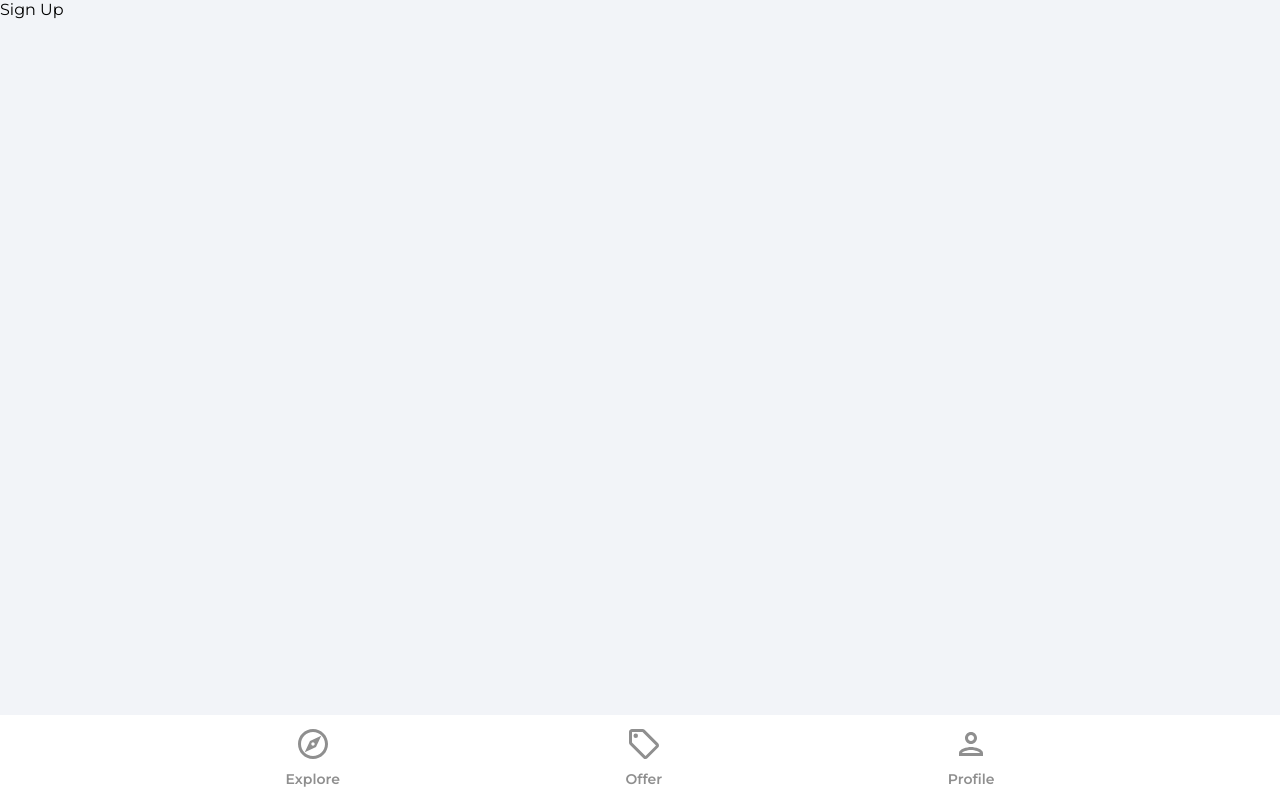
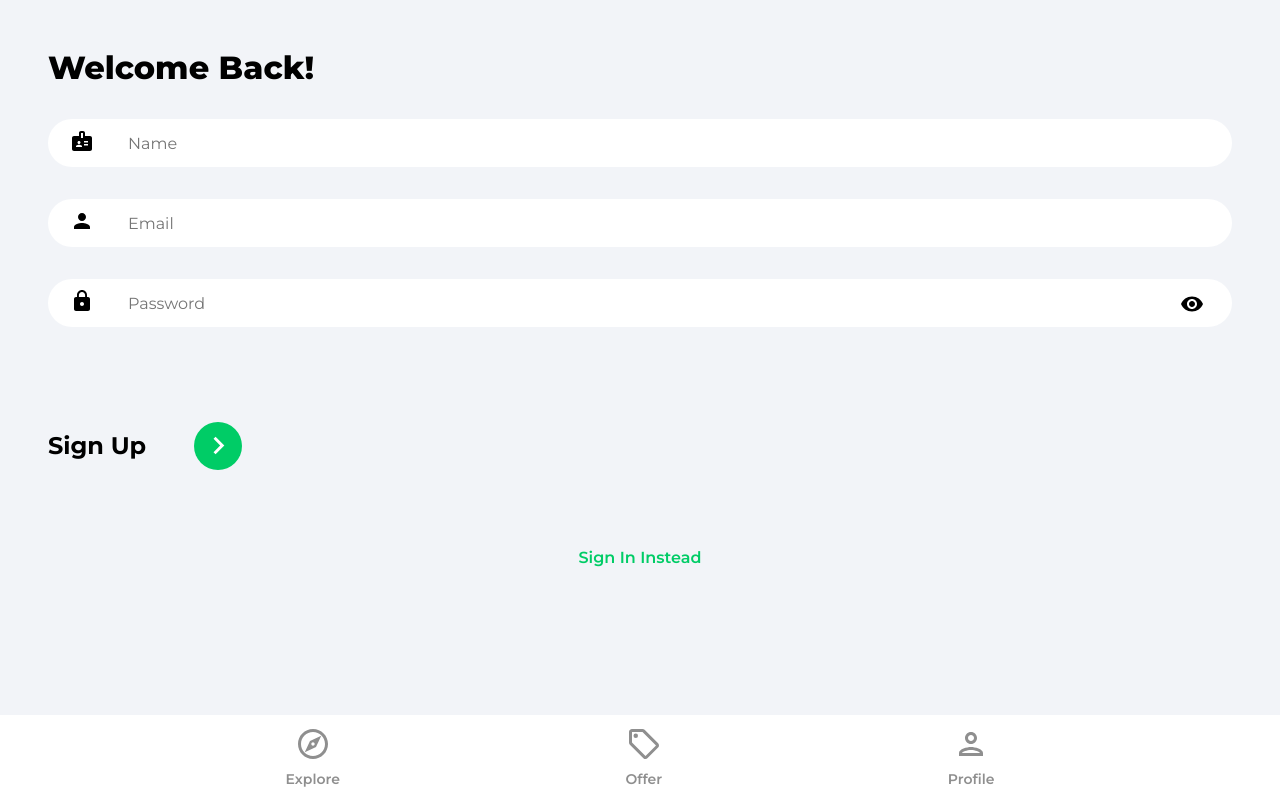
Before and after one commit to mishalmusthafa/house-marketplace, a React (Create React App) app: page /sign-up in a window 1280 px wide. Built offline with nearby package versions, Linux system fonts and the light colour scheme.

Commit message:
added SignIn and SignUp pages and styled it

```diff
--- a/src/components/Navbar.jsx
+++ b/src/components/Navbar.jsx
@@ -5,7 +5,8 @@ import { ReactComponent as PersonOutlineIcon } from '../assets/svg/personOutline
 
 function Navbar() {
   return (
-    <footer className='navbar'>
+    <footer >
+      <div className="navbar">
         <nav className="navbarNav">
           <ul className='navbarListItems'>
 
@@ -44,7 +45,7 @@ function Navbar() {
 
           </ul>
         </nav>
-
+      </div>
     </footer>
   );
 }
--- a/src/index.css
+++ b/src/index.css
@@ -7,6 +7,7 @@
 html::-webkit-scrollbar {
   display: none;
 }
+
 
 body {
   font-family: 'Montserrat', sans-serif;
@@ -150,7 +151,7 @@ button {
 .navbar {
   position: fixed;
   left: 0;
-  bottom: 0;
+  bottom: 0px;
   right: 0;
   height: 85px;
   background-color: #ffffff;
@@ -159,6 +160,8 @@ button {
   justify-content: center;
   align-items: center;
 }
+
+
 
 .navbarNav {
   width: 100%;
@@ -195,24 +198,27 @@ button {
   color: #2c2c2c;
 }
 
-.nameInput {
-  margin-bottom: 2rem;
-  background: url('./assets/svg/badgeIcon.svg') #ffffff 2.5% center no-repeat;
-}
-
-.emailInput {
-  margin-bottom: 2rem;
-  background: url('./assets/svg/personIcon.svg') #ffffff 2.5% center no-repeat;
-}
-
+.nameInputDiv,
+.emailInputDiv,
 .passwordInputDiv {
   position: relative;
 }
 
+.nameInputIcon,
+.emailInputIcon,
+.passwordInputIcon {
+  position: absolute;
+  top: -8%;
+  left: 0.5%;
+  padding: 1rem;
+}
+
+.nameInput,
+.emailInput,
 .passwordInput {
   margin-bottom: 2rem;
-  background: url('./assets/svg/lockIcon.svg') #ffffff 2.5% center no-repeat;
 }
+
 
 .showPassword {
   cursor: pointer;
@@ -222,11 +228,18 @@ button {
   padding: 1rem;
 }
 
+.forgotPasswordFlex {
+  display: flex;
+  align-items: end;
+  justify-content: end;
+}
+
 .forgotPasswordLink {
   cursor: pointer;
   color: #00cc66;
   font-weight: 600;
   text-align: right;
+  display: inline-block;
 }
 
 .signInBar,
@@ -847,3 +860,7 @@ button {
   font-size: 0.8rem;
   opacity: 0.75;
 }
+
+footer {
+  height: 82px;
+}
--- a/src/pages/SignIn.jsx
+++ b/src/pages/SignIn.jsx
@@ -2,6 +2,10 @@ import { useState } from 'react';
 import { Link, useNavigation } from 'react-router-dom';
 import { ReactComponent as ArrowRightIcon } from '../assets/svg/keyboardArrowRightIcon.svg';
 import visibleIcon from '../assets/svg/visibilityIcon.svg';
+import emailIcon from '../assets/svg/personIcon.svg';
+import passwordIcon from '../assets/svg/lockIcon.svg';
+
+
 
 function SignIn() {
   const [showPassword, setShowPassword] = useState(false);
@@ -25,20 +29,32 @@ function SignIn() {
       </header>
       <main>
         <form>
-          <input type="email" className='emailInput' placeholder='Email' id='email' value={email} onChange={onChange} />
+          <div className="emailInputDiv">
+            <input type="email" className='emailInput' placeholder='Email' id='email' value={email} onChange={onChange} />
+            <img src={emailIcon} alt="emailIcon" className='emailInputIcon' />
+          </div>
 
           <div className="passwordInputDiv">
             <input type={showPassword ? 'text' : 'password'} className='passwordInput' placeholder='Password' value={password} id='password' onChange={onChange} />
+            <img src={passwordIcon} alt="passwordIcon" className='passwordInputIcon' />
+
 
             <img src={visibleIcon} alt="Show-password" className='showPassword' onClick={() => setShowPassword(!showPassword)} />
           </div>
 
-          <Link to='forgot-password' className='forgotPasswordLink'>Forgot Password</Link>
+          <div className="forgotPasswordFlex">
+            <Link to='forgot-password' className='forgotPasswordLink'>Forgot Password</Link>
+          </div>
 
           <div className="signInBar">
             <p className="signInText">Sign In</p>
+            <button className="signInButton">
+              <ArrowRightIcon fill='#fff' width='35px' height='35px' />
+            </button>
           </div>
         </form>
+        {/* Google o Auth */}
+        <Link to='/sign-up' className='registerLink'>Sign Up Instead</Link>
       </main>
     </div>
   </>;
--- a/src/pages/SignUp.jsx
+++ b/src/pages/SignUp.jsx
@@ -1,5 +1,65 @@
+import { useState } from 'react';
+import { Link, useNavigation } from 'react-router-dom';
+import { ReactComponent as ArrowRightIcon } from '../assets/svg/keyboardArrowRightIcon.svg';
+import visibleIcon from '../assets/svg/visibilityIcon.svg';
+import nameIcon from '../assets/svg/badgeIcon.svg';
+import emailIcon from '../assets/svg/personIcon.svg';
+import passwordIcon from '../assets/svg/lockIcon.svg';
+
 function SignUp() {
-  return <div>Sign Up</div>;
+  const [showPassword, setShowPassword] = useState(false);
+  const [formData, setFormData] = useState({
+    name: '',
+    email: '',
+    password: ''
+  });
+
+  const onChange = (e) => {
+    setFormData({
+      ...formData,
+      [e.target.id]: e.target.value,
+    });
+  };
+
+  const { name, email, password } = formData;
+  return <>
+    <div className="pageContainer">
+      <header>
+        <p className="pageHeader">Welcome Back!</p>
+      </header>
+      <main>
+        <form>
+          <div className="nameInputDiv">
+            <input type="text" className='nameInput' placeholder='Name' id='name' value={name} onChange={onChange} />
+            <img src={nameIcon} alt="nameIcon" className='nameInputIcon' />
+          </div>
+
+          <div className="emailInputDiv">
+            <input type="email" className='emailInput' placeholder='Email' id='email' value={email} onChange={onChange} />
+            <img src={emailIcon} alt="emailIcon" className='emailInputIcon' />
+          </div>
+
+          <div className="passwordInputDiv">
+            <input type={showPassword ? 'text' : 'password'} className='passwordInput' placeholder='Password' value={password} id='password' onChange={onChange} />
+            <img src={passwordIcon} alt="passwordIcon" className='passwordInputIcon' />
+
+            <img src={visibleIcon} alt="Show-password" className='showPassword' onClick={() => setShowPassword(!showPassword)} />
+          </div>
+
+          {/* <Link to='forgot-password' className='forgotPasswordLink'>Forgot Password</Link> */}
+
+          <div className="signUpBar">
+            <p className="signUpText">Sign Up</p>
+            <button className="signUpButton">
+              <ArrowRightIcon fill='#fff' width='35px' height='35px' />
+            </button>
+          </div>
+        </form>
+        {/* Google o Auth */}
+        <Link to='/sign-in' className='registerLink'>Sign In Instead</Link>
+      </main>
+    </div>
+  </>;
 }
 
 export default SignUp;
```
Lines whose indentation alone changed are shown as unchanged.
